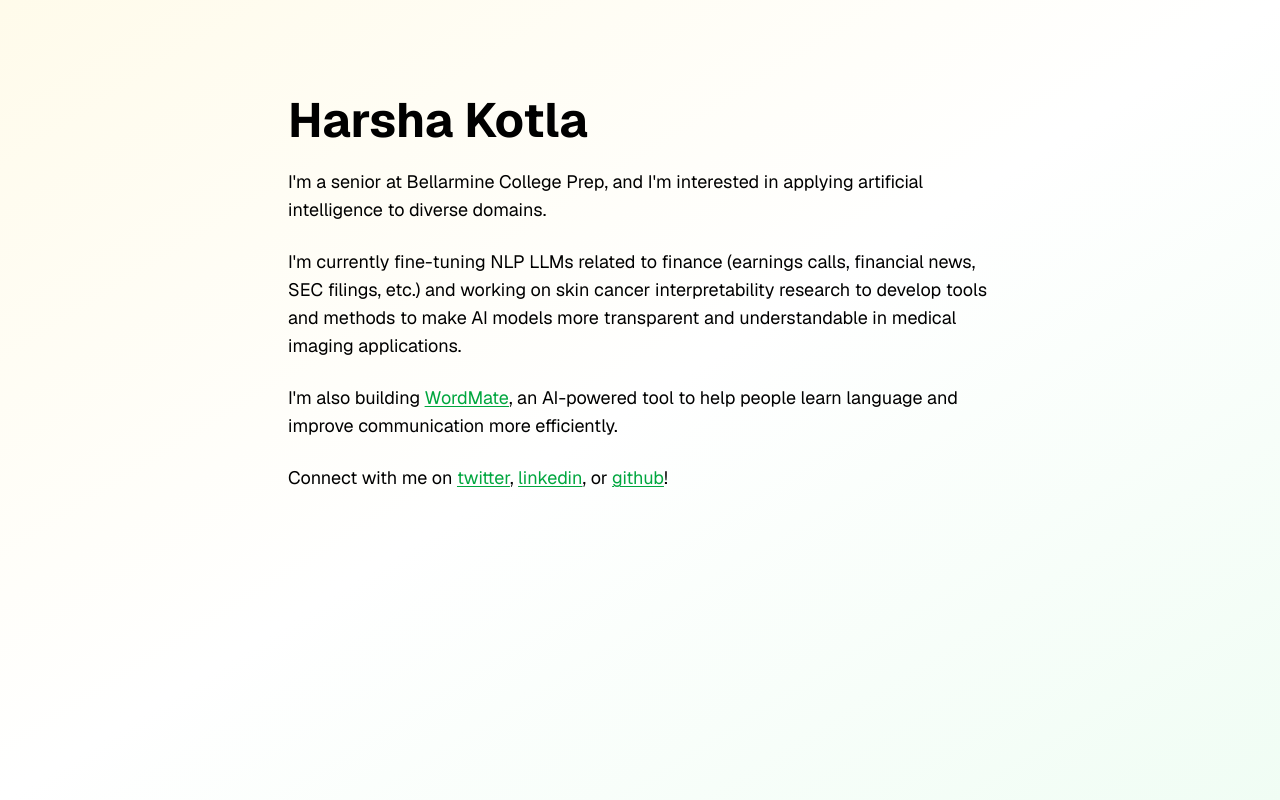
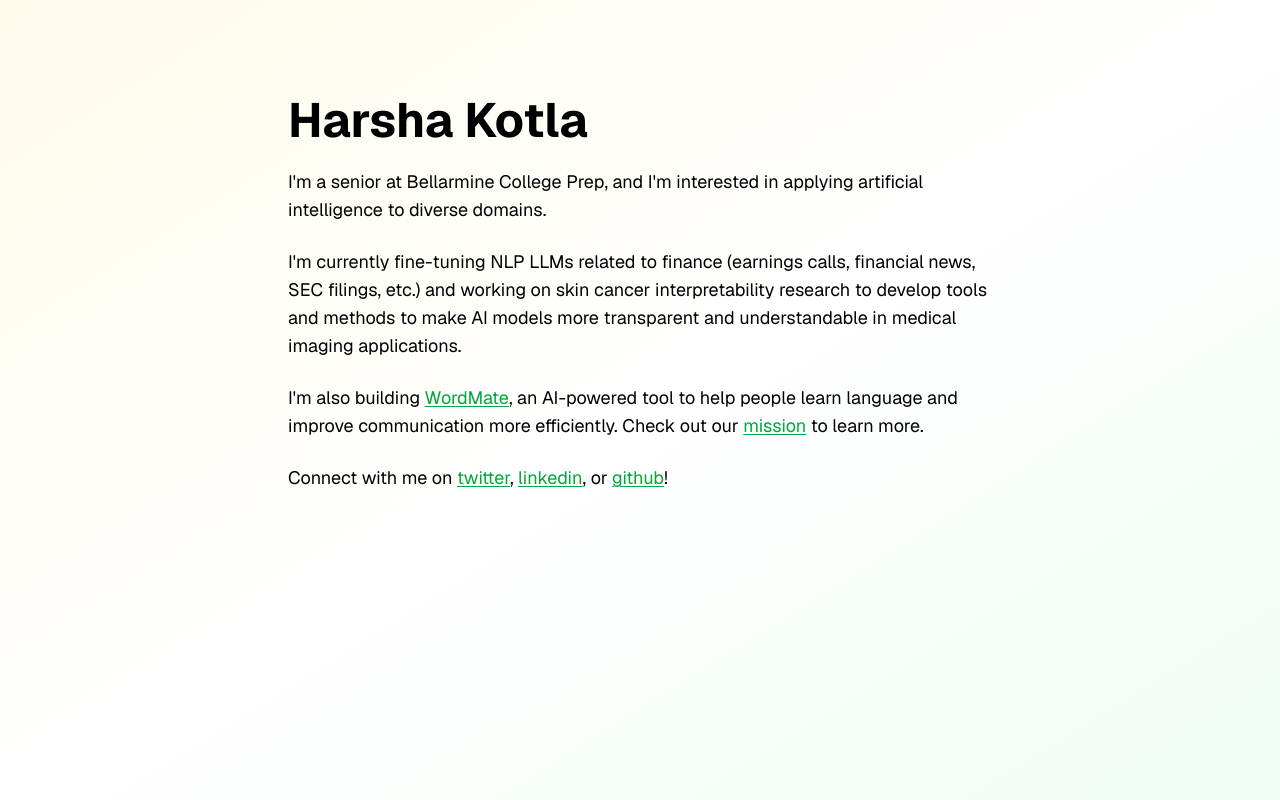
Before and after one commit to harsha-kotla/hakotla, a Next.js app: page / in a window 1280 px wide. Built offline with nearby package versions, Linux system fonts and the light colour scheme.

Commit message:
added mission statement

```diff
--- a/app/page.tsx
+++ b/app/page.tsx
@@ -22,7 +22,7 @@ export default function Home() {
               target="_blank"
               rel="noopener noreferrer"
               className="underline text-green-600 hover:text-green-700"
-            >WordMate</a>, an AI-powered tool to help people learn language and improve communication more efficiently.
+            >WordMate</a>, an AI-powered tool to help people learn language and improve communication more efficiently. Check out our <a href="https://wordmate.app/mission" target="_blank" rel="noopener noreferrer" className="underline text-green-600 hover:text-green-700">mission</a> to learn more.
           </p>
           <p className="text-lg text-black">
             Connect with me on{" "}
```
